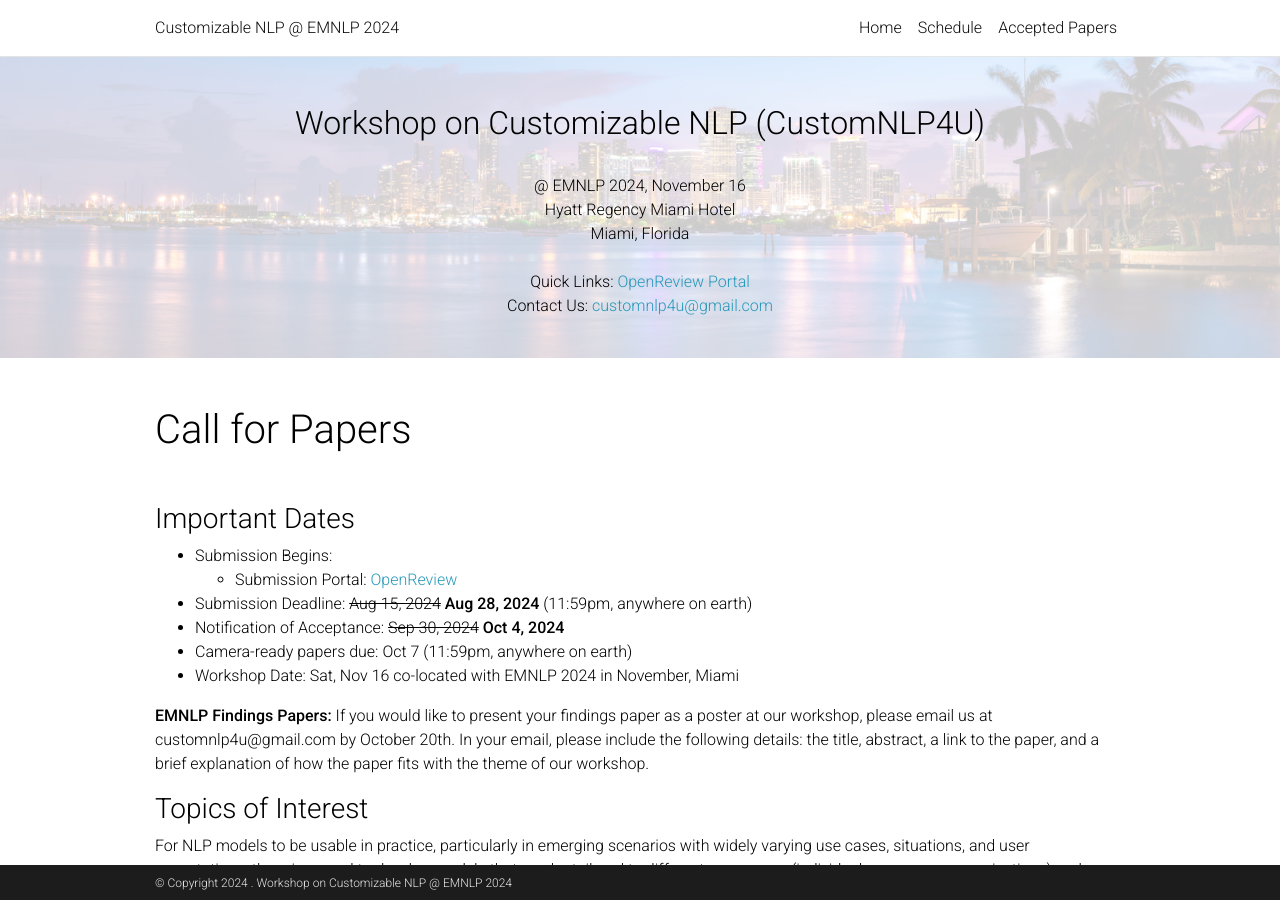
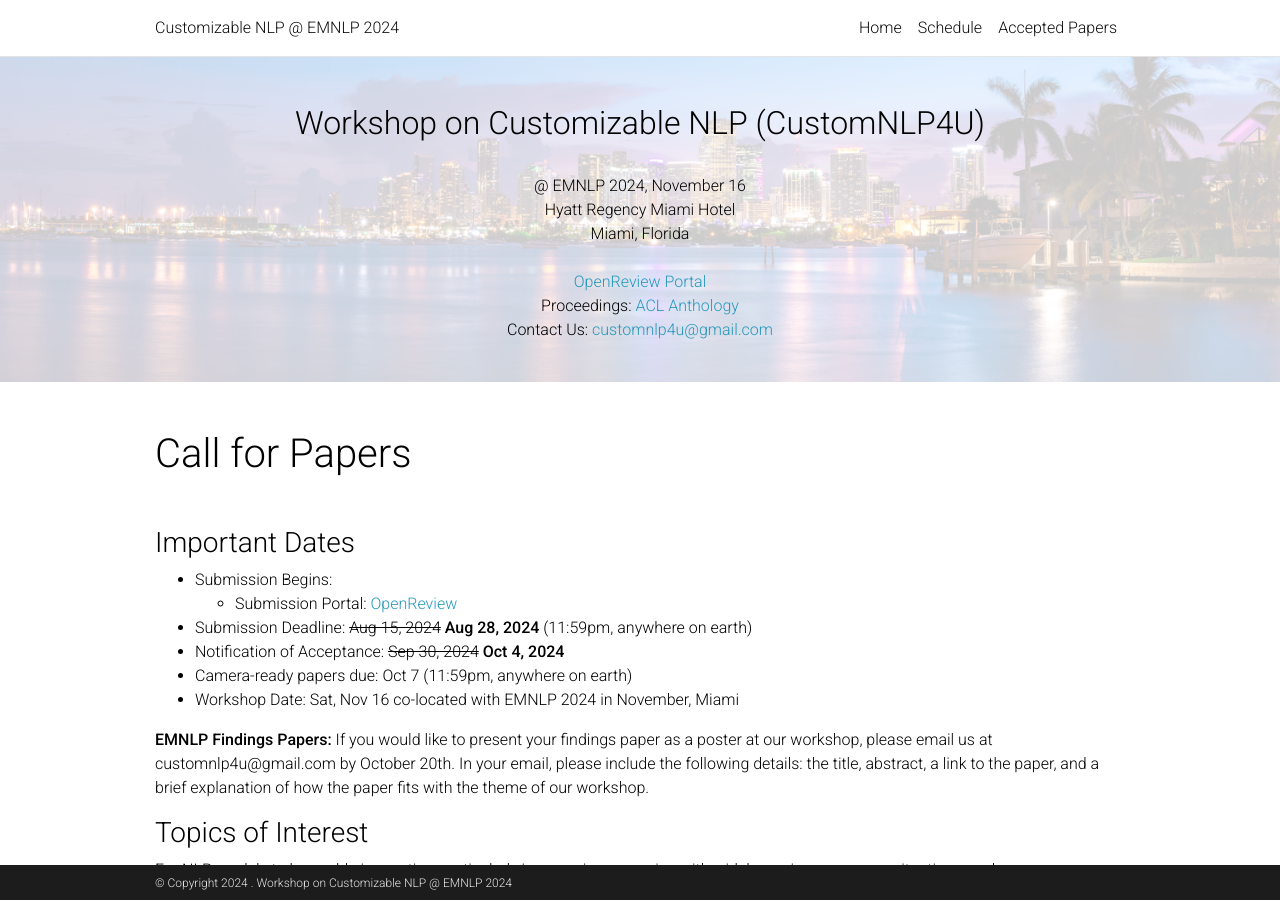
Before and after one commit to customnlp4u-24/customnlp4u-24.github.io, a Jekyll site: the page built from _pages/home.md, in a window 1280 px wide and 900 px high. Built offline with Jekyll 4.4.1, drawn with Linux system fonts in a browser that asks for light colours; comment, search, counter and statistics services are not loaded; a style sheet for code colours, icons or effects is not loaded.

Commit message:
added acl anthology

```diff
--- a/_layouts/default2.html
+++ b/_layouts/default2.html
@@ -42,11 +42,12 @@ layout: parse
         Hyatt Regency Miami Hotel <br>
         Miami, Florida <br><br>
 
-        Quick Links:
         <!--
         <a href="https://twitter.com/itif_workshop">Twitter</a> |
         -->
         <a href="https://openreview.net/group?id=EMNLP/2024/Workshop/customnlp4u">OpenReview Portal</a> <br>
+        Proceedings: <a href="https://aclanthology.org/volumes/2024.customnlp4u-1/">ACL Anthology</a> <br>
+
         <!-- Program:
         <a href="/speakers">Speakers</a> | <a href="#panel-1">Panelists</a> | <a href="/organization">Organization</a> | <a href="/schedule">Schedule</a><br><br> -->
         Contact Us: <a href="mailto:customnlp4u@gmail.com">customnlp4u@gmail.com</a>
```
